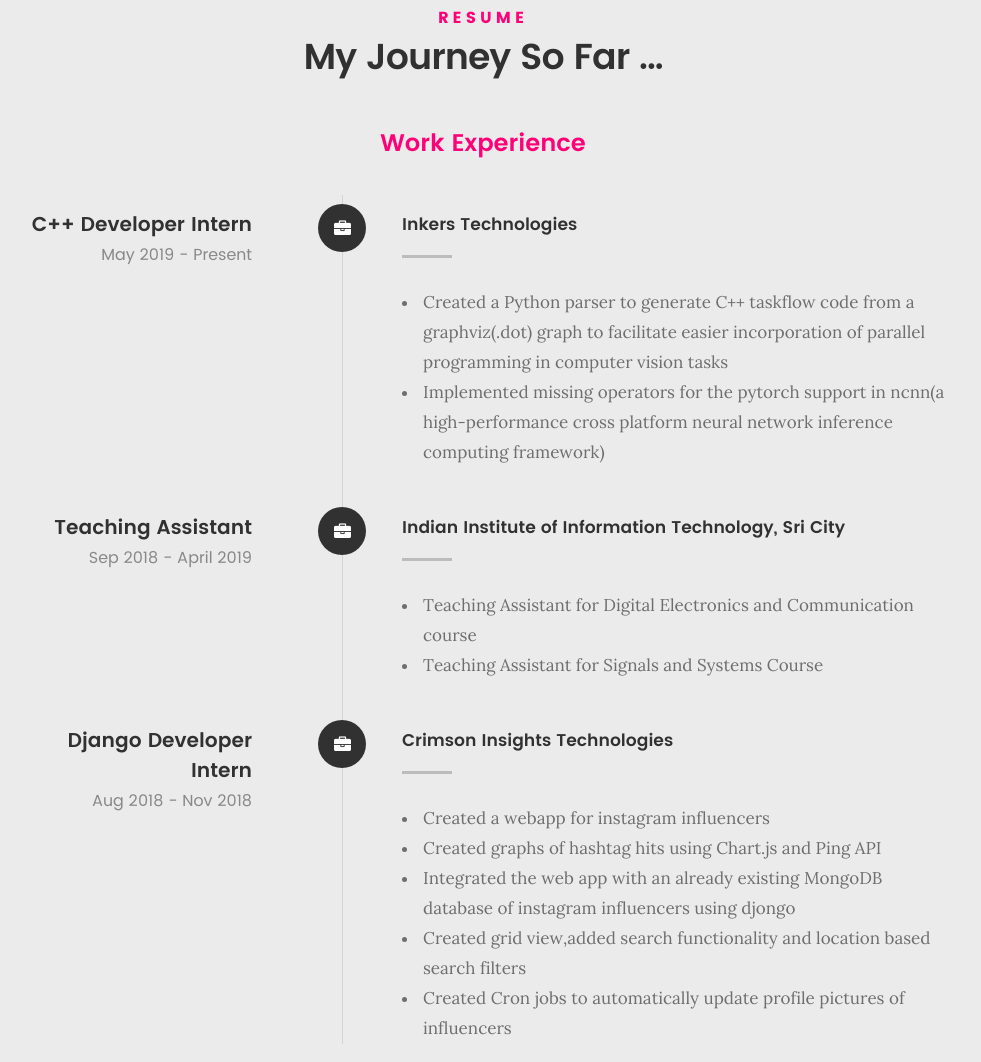
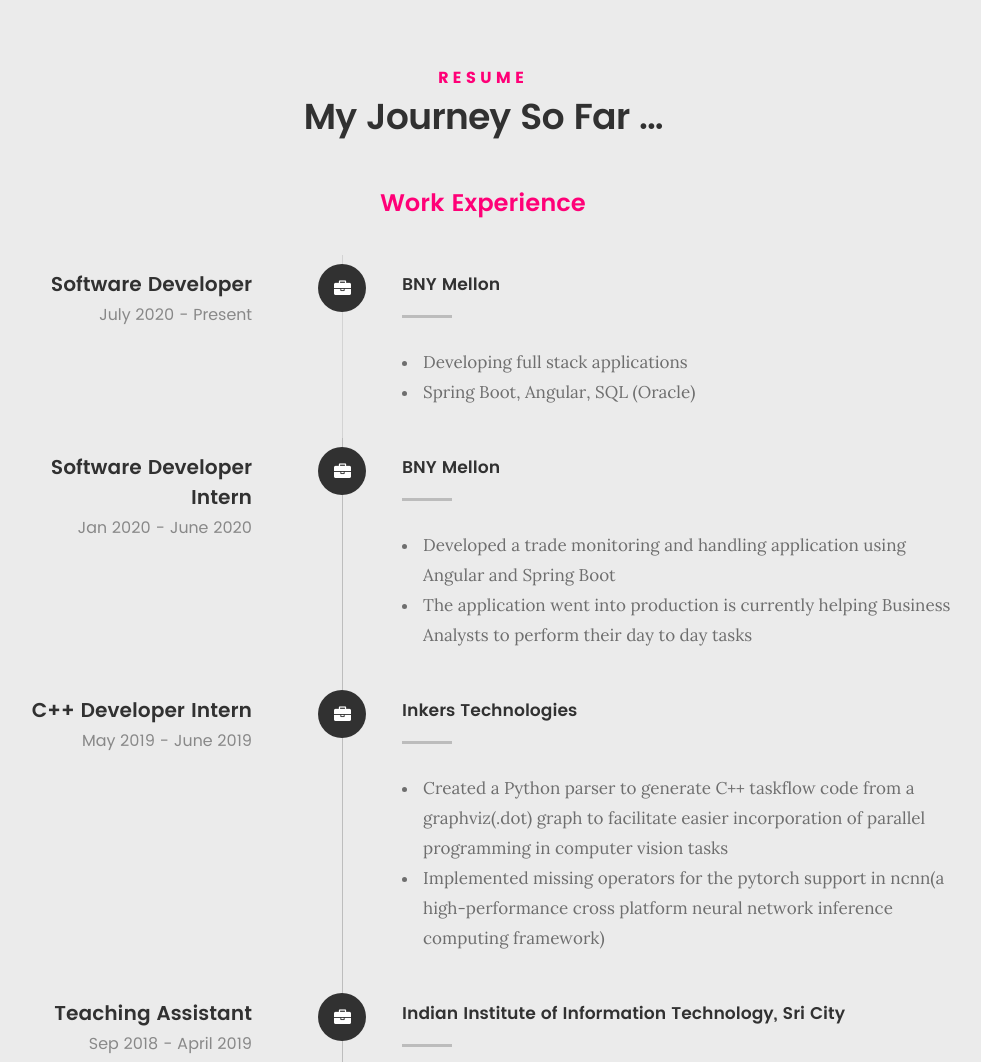
Before and after one commit to kaustubh-pandey/kaustubh-pandey.github.io, a plain HTML site: page index.html in a window 1280 px wide. Shown: the part 2456-3518 px from the top of the page, without its empty margins (157-1138 px from the left). Drawn offline with Linux system fonts and the light colour scheme; files whose address does not match are found by name.

Commit message:
Update 04/10/2020

```diff
--- a/index.html
+++ b/index.html
@@ -177,6 +177,12 @@
               Java
             </li>
             <li>
+              Angular 9
+            </li>
+            <li>
+              Spring Boot
+            </li>
+            <li>
               Django
             </li>
             <li>
@@ -255,9 +261,48 @@
    		</div> <!-- /resume-header -->
 
    		<div class="col-twelve">
+   			<div class="timeline-wrap">
+   				<div class="timeline-block">
 
+	   				<div class="timeline-ico">
+	   					<i class="fa fa-briefcase"></i>
+	   				</div>
+
+	   				<div class="timeline-header">
+	   					<h3>Software Developer</h3>
+	   					<p>July 2020 - Present</p>
+	   				</div>
+
+	   				<div class="timeline-content">
+	   					<h4>BNY Mellon</h4>
+	   					<p><ul>
+				<li> Developing full stack applications</li>
+				<li> Spring Boot, Angular, SQL (Oracle)</li>
+              </ul></p>
+	   				</div>
+
+	   			</div> <!-- /timeline-block -->
    			<div class="timeline-wrap">
+   				<div class="timeline-block">
 
+	   				<div class="timeline-ico">
+	   					<i class="fa fa-briefcase"></i>
+	   				</div>
+
+	   				<div class="timeline-header">
+	   					<h3>Software Developer Intern</h3>
+	   					<p>Jan 2020 - June 2020</p>
+	   				</div>
+
+	   				<div class="timeline-content">
+	   					<h4>BNY Mellon</h4>
+	   					<p><ul>
+				<li> Developed a trade monitoring and handling application using Angular and Spring Boot</li>
+				<li> The application went into production is currently helping Business Analysts to perform their day to day tasks</li>
+              </ul></p>
+	   				</div>
+
+	   			</div> <!-- /timeline-block -->
    				<div class="timeline-block">
 
 	   				<div class="timeline-ico">
@@ -266,7 +311,7 @@
 
 	   				<div class="timeline-header">
 	   					<h3>C++ Developer Intern</h3>
-	   					<p>May 2019 - Present</p>
+	   					<p>May 2019 - June 2019</p>
 	   				</div>
 
 	   				<div class="timeline-content">
@@ -352,13 +397,13 @@
 
 	   				<div class="timeline-header">
 	   					<h3>B.Tech CSE</h3>
-	   					<p>Aug 2016 - Aug 2020</p>
+	   					<p>Aug 2016 - July 2020</p>
 	   				</div>
 
 	   				<div class="timeline-content">
 	   					<h4>Indian Institute of Information Technology, Sri City</h4>
               <p>
-                8.5 G.P.A.
+                8.51 C.G.P.A.
               </p>
 	   					<!-- <p>Lorem ipsum Occaecat do esse ex et dolor culpa nisi ex in magna consectetur nisi cupidatat laboris esse eiusmod deserunt aute do quis velit esse sed Ut proident cupidatat nulla esse cillum laborum occaecat nostrud sit dolor incididunt amet est occaecat nisi.</p> -->
 	   				</div>
@@ -393,7 +438,7 @@
 	   				</div>
 
 	   				<div class="timeline-header">
-	   					<h3>SSC</h3>
+	   					<h3>Xth</h3>
 	   					<p>March 2014</p>
 	   				</div>
 
@@ -450,7 +495,7 @@
           <h4><b>Eye Based Navigation Control</b></h4>
           <p>
             This allows quadriplegics to control their computer by just their eye movements. The webcam tracks the eyes and then a deep learning model is used to map the movements to coordinates<br/>
-            Ongoing...
+            <a href="https://github.com/aakash11shukla/Real-Time-Eye-Based-Navigtion-Control">Project Link</a>
           </p>
         </div>
       </div>
@@ -776,8 +821,7 @@
    			<h5>Where to find me</h5>
 
    			<p>
-            IIIT Sri City<br>
-            Chittoor, A.P.<br>
+            Hazaribag, Jharkhand<br>
             India
             </p>
 
```
Also changed, not shown: 1 other file.
